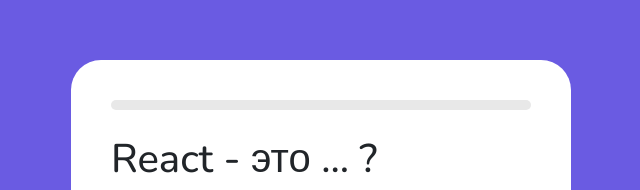
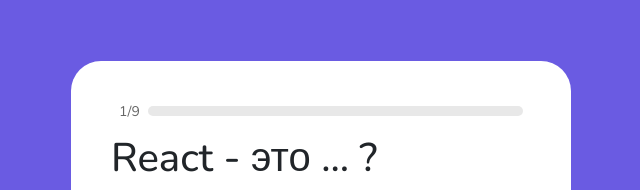
Before and after one commit to diplomatgmg/react-quiz, a React (Create React App) app: page / in a window 1280 px wide. Shown: the part 142-332 px from the top of the page, without its empty margins (319-959 px from the left). Built offline with nearby package versions, Linux system fonts and the light colour scheme.

Commit message:
Добавлено отображение текущего вопроса в прогресс-баре

```diff
--- a/src/App.tsx
+++ b/src/App.tsx
@@ -58,10 +58,11 @@
   const progressStatus = (correctAnswers / QUESTIONS.length) * 100
 
   const hasNextQuestion = currentQuestionIndex < QUESTIONS.length
+  const currentQuestion = hasNextQuestion ? currentQuestionIndex + 1 : currentQuestionIndex
 
   return (
     <AppContainer>
-      <ProgressBar status={progressStatus}></ProgressBar>
+      <ProgressBar status={progressStatus} current={currentQuestion} all={QUESTIONS.length}></ProgressBar>
       {hasNextQuestion ? <Game/> : <Result />}
     </AppContainer>
   )
--- a/src/components/ProgressBar.tsx
+++ b/src/components/ProgressBar.tsx
@@ -3,14 +3,29 @@
 
 interface ProgressBarProps {
   status: number
+  current: number
+  all: number
 }
 
 const ProgressContainer = styled.div`
+    display: flex;
+    align-items: center;
+    justify-content: center;
+    margin-bottom: 12px;
+    margin-right: 8px;
+
+`
+const ProgressBarMain = styled.div`
+    width: 100%;
     height: 10px;
-    margin-bottom: 25px;
-
     border-radius: 30px;
     background-color: rgb(232, 232, 232);
+`
+
+const ProgressText = styled.span`
+    font-size: 14px;
+    color: #666;
+    padding: 0 8px;
 `
 
 const ProgressInner = styled.div<{ status: number }>`
@@ -24,10 +39,13 @@
     background: linear-gradient(90deg, rgba(18, 231, 48, 1) 0%, rgba(0, 212, 255, 1) 100%);
 `
 
-const ProgressBar: FC<ProgressBarProps> = ({ status }): ReactElement => {
+const ProgressBar: FC<ProgressBarProps> = ({ status, current, all }): ReactElement => {
   return (
     <ProgressContainer>
-      <ProgressInner status={status}></ProgressInner>
+      <ProgressText>{current}/{all}</ProgressText>
+      <ProgressBarMain>
+        <ProgressInner status={status}/>
+      </ProgressBarMain>
     </ProgressContainer>
   )
 }
```
